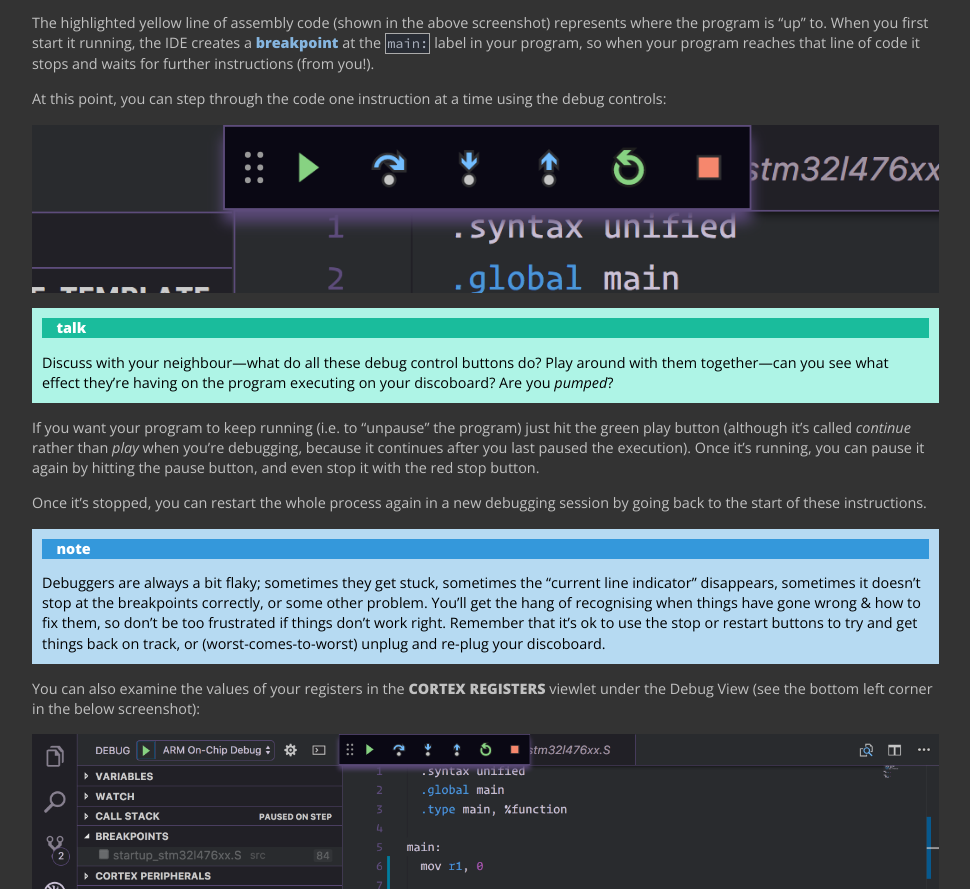
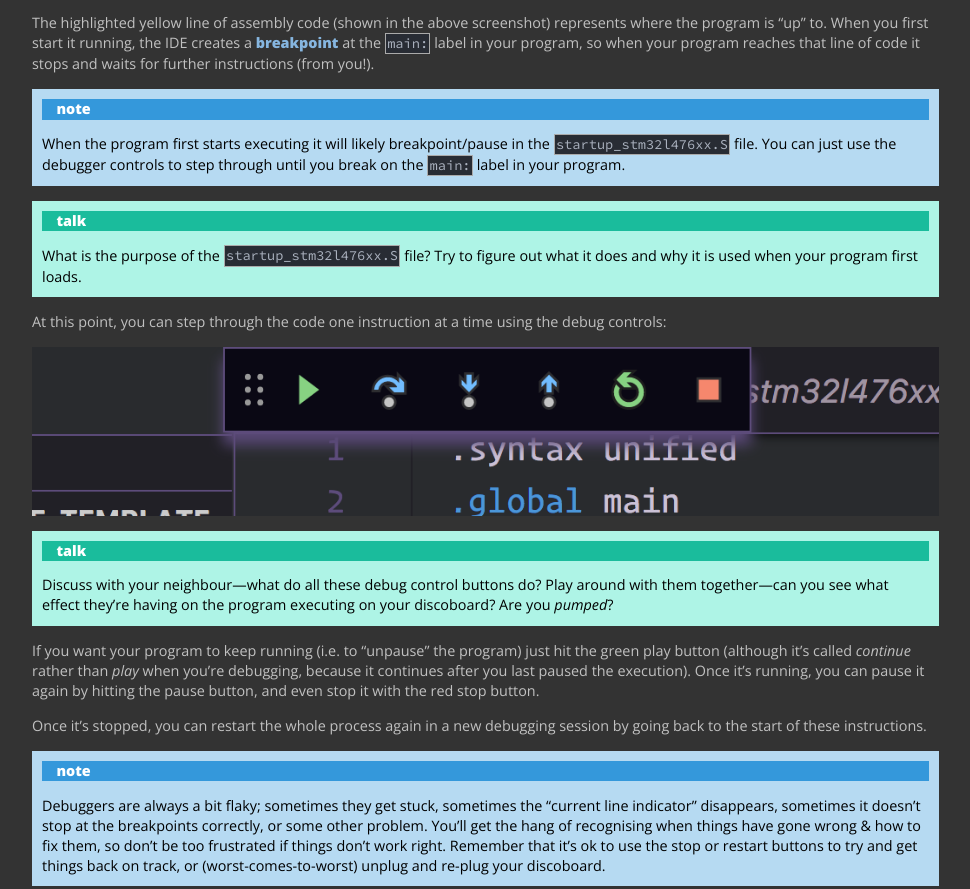
Before and after one commit to CanberraGrammar/cc-ext-2018-discoboard, a plain HTML site: page lab-1/index.html in a window 1280 px wide. Shown: the part 8477-9366 px from the top of the page, without its empty margins (148-1118 px from the left). Drawn offline with nearby package versions, Linux system fonts and the light colour scheme.

Commit message:
Lab Updates

```diff
--- a/lab-1/index.html
+++ b/lab-1/index.html
@@ -265,6 +265,10 @@ IDE creates a <a target="_blank" href="https://en.wikipedia.org/wiki/Breakpoint"
 <code>main:</code> label in your program, so when your program reaches that line of code it
 stops and waits for further instructions (from you!).</p>
 
+<p class="info-box">When the program first starts executing it will likely breakpoint/pause in the <code>startup_stm32l476xx.S</code> file. You can just use the debugger controls to step through until you break on the <code>main:</code> label in your program.</p>
+
+<p class="talk-box">What is the purpose of the <code>startup_stm32l476xx.S</code> file? Try to figure out what it does and why it is used when your program first loads.</p>
+
 <p>At this point, you can step through the code one instruction at a time using the
 debug controls:</p>
 
```
Also changed, not shown: lab-2/index.html (+2 -0 lines).
